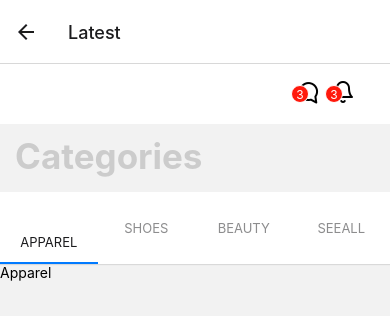
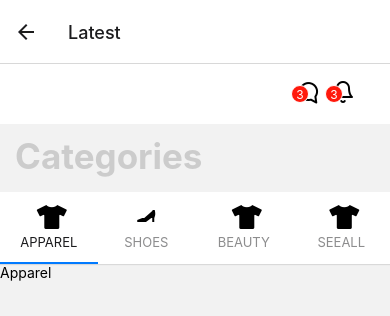
Before and after one commit to vazhap519/abc, a React Native app in the folder abc-project/: screen /Latest in a window 390 px wide. Shown: the top 316 px of the page. Built offline with nearby package versions, Linux system fonts and the light colour scheme.

Commit message:
ADD ICONS

```diff
--- a/abc-project/src/components/menus/TopTabNav.js
+++ b/abc-project/src/components/menus/TopTabNav.js
@@ -1,23 +1,56 @@
 import * as React from 'react';
 import { createMaterialTopTabNavigator } from '@react-navigation/material-top-tabs';
 
-
+import { FontAwesome5 } from '@expo/vector-icons';
+import { MaterialCommunityIcons } from '@expo/vector-icons';
 import Apparel from '../screens/Apparel'
 import Shoes from '../screens/Shoes';
 import Beauty from '../screens/Beauty';
 import SeeAll from '../screens/SeeAll';
+import { View } from 'react-native-web';
 const Tab = createMaterialTopTabNavigator();
 function TopTabs() {
   return (
     <Tab.Navigator >
       <Tab.Screen name="Apparel" component={Apparel} options={{
         tabBarIcon:()=>{
+          return(
+            <View><FontAwesome5 name="tshirt" size={24} color="black" /></View>
+          )
 
         }
       }} />
-      <Tab.Screen name="Shoes" component={Shoes} />
-      <Tab.Screen name="Beauty" component={Beauty} />
-      <Tab.Screen name="SeeAll" component={SeeAll} />
+      <Tab.Screen name="Shoes" component={Shoes}
+      options={{
+        tabBarIcon:()=>{
+          return(
+            <View><MaterialCommunityIcons name="shoe-heel" size={24} color="black" /></View>
+          )
+
+        }
+      }}
+      />
+      <Tab.Screen name="Beauty" component={Beauty}
+      options={{
+        tabBarIcon:()=>{
+          return(
+            <View><FontAwesome5 name="tshirt" size={24} color="black" /></View>
+          )
+
+        }
+      }}
+      />
+      <Tab.Screen name="SeeAll" component={SeeAll}
+      options={{
+        tabBarIcon:()=>{
+          return(
+            <View><FontAwesome5 name="tshirt" size={24} color="black" /></View>
+          )
+
+        }
+      }}
+
+      />
     </Tab.Navigator>
   );
 }
```
